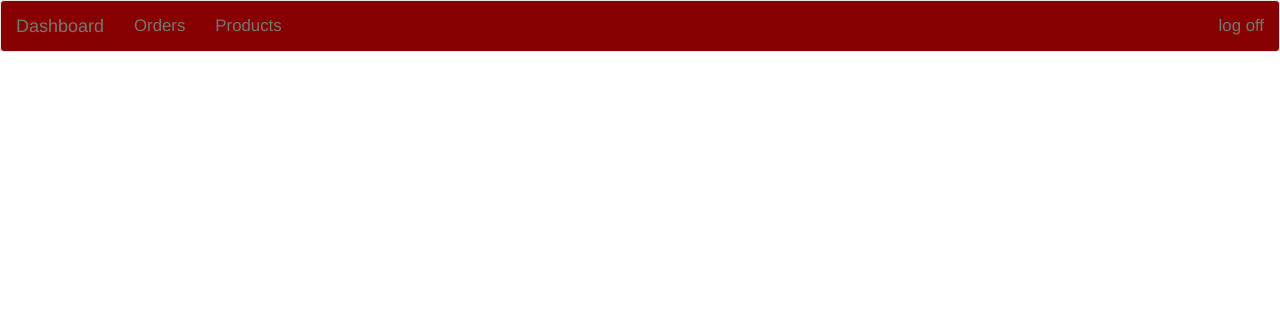
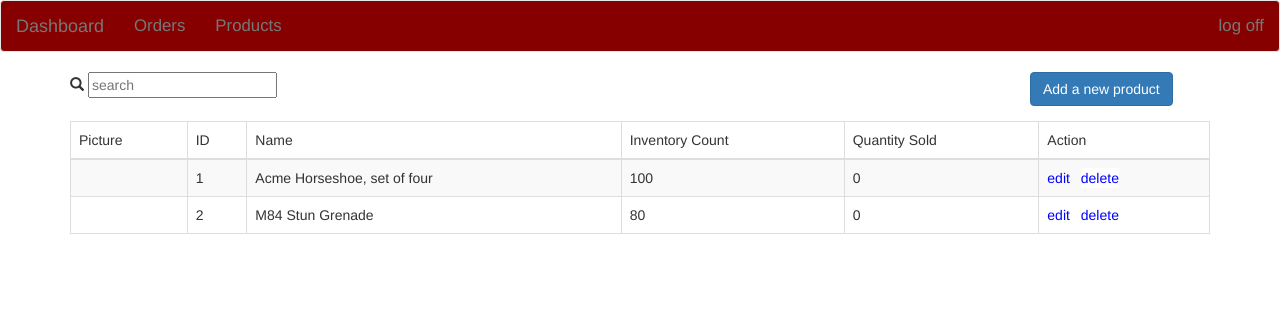
Before and after one commit to christopherclark/ecommerce, a CodeIgniter app: page /admins/get_all_products in a window 1280 px wide. Shown: the top 312 px of the page. Run offline with CodeIgniter, Linux system fonts and the light colour scheme; data comes from the database, SQL or seed files in the repository; some libraries are stand-ins or nearby versions.

Commit message:
completed all_orders and inventory without ajax, working on edit_product

```diff
--- a/application/config/routes.php
+++ b/application/config/routes.php
@@ -3,4 +3,7 @@
 $route['default_controller'] = "purchases";
 $route['404_override'] = '';
 
+$route['/admins/get_order_by_id/(:any)'] = "admins/get_order_by_id/$1";
+$route['/admins/get_product_by_id/(:any)'] = "admins/get_product_by_id/$1";
+
 //end of routes.php
--- a/application/controllers/admins.php
+++ b/application/controllers/admins.php
@@ -32,30 +32,32 @@ class  Admins extends CI_Controller {
 	public function get_all_products()
 	{
 		$data['products'] = $this->Admin->get_all_products();
-		$this->load->view('/admins/inventory');
+		$this->load->view('/admins/inventory', $data);
 	}
 
-	public function get_order_by_id()
+	public function get_order_by_id($id)
 	{
 		$data['order'] = $this->Admin->get_order_by_id($id);
-		$this->load->view('/admins/view_order');
+		$data['products'] = $this->Admin->get_order_products($id);
+		$this->load->view('/admins/view_order', $data);
 	}
 
-	public function get_product_by_id()
+	public function get_product_by_id($id)
 	{
-		$id=$this->input->post('id');
 		$data['product'] = $this->Admin->get_product_by_id($id);
-		$this->load->view('/admins/edit_product');
+		$data['categories'] = $this->Admin->get_categories();
+		$this->load->view('/admins/edit_product', $data);
 	}
 
 	public function edit_product()
 	{
 		$this->Admin->edit_product($this->input->post());
+		$this->load->view('/admins/inventory');
 	}
 
 	public function delete_product()
 	{
-		$this->Admin->delete_product($id);
+		$this->Admin->delete_product($this->input->post());
 	}
 
 	public function add_product()
--- a/application/models/admin.php
+++ b/application/models/admin.php
@@ -10,8 +10,26 @@ class  Admin extends CI_Model {
 
 	public function get_order_by_id($id)
 	{
-		$query = "SELECT * FROM orders WHERE id =?";
+		$query = "SELECT *, orders.id AS order_id FROM orders JOIN billings on orders.billing_id = billings.id WHERE orders.id =?";
 		return $this->db->query($query, $id)->row_array();
+	}
+
+	public function get_order_products($id)
+	{
+		$query = "SELECT * FROM orders JOIN order_products ON orders.id = order_products.order_id JOIN products ON order_products.product_id = products.id WHERE orders.id = ?";
+		return $this->db->query($query, $id)->result_array();
+	}
+
+	public function get_product_by_id($id)
+	{
+		$query = "SELECT * FROM products WHERE id = ?";
+		return $this->db->query($query, $id)->row_array();
+	}
+
+	public function get_categories()
+	{
+		$query = "SELECT * FROM categories";
+		return $this->db->query($query)->result_array();
 	}
 
 	public function update_order_status($post)
--- a/application/views/admins/all_orders.php
+++ b/application/views/admins/all_orders.php
@@ -46,12 +46,13 @@
 			<tbody>
 				<?php foreach ($orders as $order) { ?>
 				<tr>
-					<td><?= $order['id']?></td>
+					<td><a href="/admins/get_order_by_id/<?=$order['id']?>"><?= $order['id']?></a></td>
 					<td><?php echo $order['billing_first'] . " " . $order['billing_last']?></td>
 					<td><?php echo $order['created_at']?></td>
 					<td><?php echo $order['billing_address'] . " " . $order['billing_city'] . ", " . $order['billing_state'] . " " . $order['billing_zip']?></td>
 					<td><?= $order['total_price']?></td>
 					<td>
+
 						<form action='' method='post'>
 							<select name='status'>
 								<option value='<?=$order["status"]?>'><?=$order['status']?></option>
--- a/application/views/admins/inventory.php
+++ b/application/views/admins/inventory.php
@@ -6,8 +6,75 @@
 	<link rel="stylesheet" href="http://maxcdn.bootstrapcdn.com/bootstrap/3.3.4/css/bootstrap.min.css">
 	<link rel="stylesheet" type="text/css" href="/assets/css/admins.css">
 	<title>H&H Supplies - All Products</title>
+	<style type="text/css">
+		#delete_btn {
+			background-color: white;
+			color: blue;
+			border: none;
+			margin: 0em;
+			margin-left: 0.5em;
+			padding: 0em;
+		}
+		a {
+			color: blue;
+			display: inline-block;
+		}
+		#delete_form {
+			display: inline-block;
+		}
+	</style>
 </head>
 <body>
 	<?php include('partials/admins_nav.php'); ?>
+		<div class='container'>
+		<div class='row'>
+			<div class='col-md-3'>
+				<form action='' method='post'>
+					<div class='form-group'>
+						<span class="glyphicon glyphicon-search" aria-hidden="true"></span>
+						<input type='text' name='search' placeholder='search'>
+					</div>
+				</form>
+			</div>
+			<div class='col-md-offset-10'>
+				</form action='' method='post'>
+					<div class='form-group'>
+						<input type='submit' value='Add a new product' class='btn btn-primary'>
+					</div>
+				</form>
+			</div>
+		</div>
+		<table class='table table-striped table-bordered'>
+			<thead>
+				<tr>
+					<td>Picture</td>
+					<td>ID</td>
+					<td>Name</td>
+					<td>Inventory Count</td>
+					<td>Quantity Sold</td>
+					<td>Action</td>
+
+				</tr>
+			</thead>
+			<tbody>
+				<?php foreach ($products as $product) { ?>
+				<tr>
+					<td></td>
+					<td><?= $product['id']?></td>
+					<td><?= $product['name']?></td>
+					<td><?= $product['in_stock']?></td>
+					<td><?= $product['quantity_sold']?></td>
+					<td><a href="/admins/get_product_by_id/<?= $product['id']?>">edit</a>
+						<form action="admins/delete_product" id='delete_form'>
+							<input type='hidden' name='id' value='<?=$product["id"]?>'>
+							<input type='submit' value='delete' id='delete_btn'>
+						</form></td>
+				</tr>
+				<?php } ?>
+			</tbody>
+		</table>
+		<div id='pagination'>
+		</div>
+	</div>
 </body>
 </html>
```
Also changed, not shown: application/views/admins/edit_product.php (+39 -1 lines), application/views/admins/view_order.php (+104 -0 lines), 1 other file.
